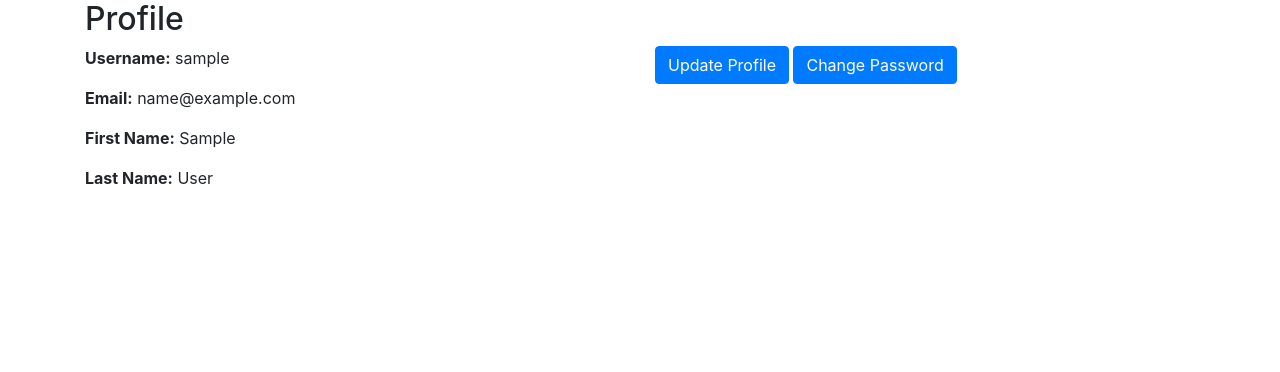
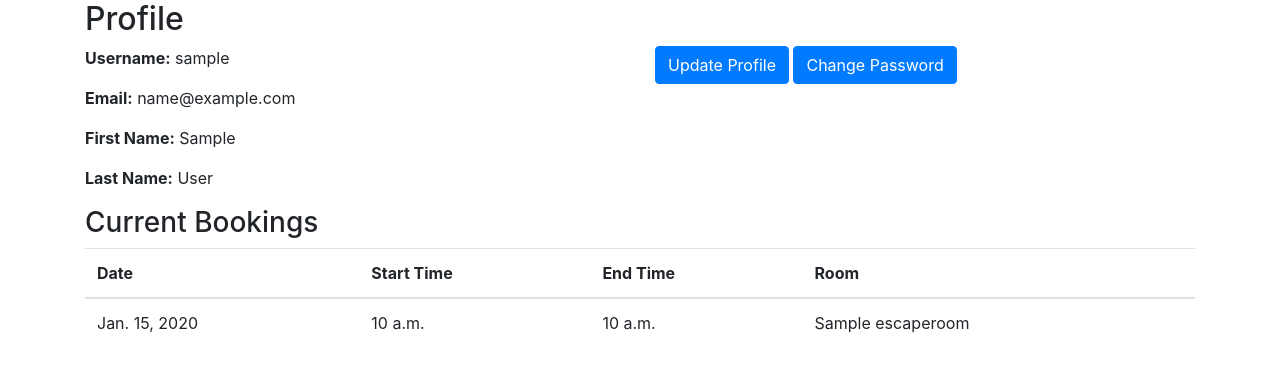
Before and after one commit to dcave14/Python-EscapeRoomAppointmentSystem, a Django app: page /users/profile/ in a window 1280 px wide. Shown: the part 58-430 px from the top of the page. Run offline with Django 5.2, Linux system fonts and the light colour scheme; a user stored in the database is signed in; tables that the repository leaves empty hold one stand-in row (values such as "Sample post"); some libraries are stand-ins or nearby versions.

Commit message:
View Bookings on your profile

```diff
--- a/escape_room_booking/users/templates/users/profile.html
+++ b/escape_room_booking/users/templates/users/profile.html
@@ -15,5 +15,26 @@
             <a href="{% url 'change_password' %}" class="btn btn-primary">Change Password</a>
         </div>
     </div>
+    <h3>Current Bookings</h3>
+    <table class="table">
+        <thead>
+            <tr>
+                <th>Date</th>
+                <th>Start Time</th>
+                <th>End Time</th>
+                <th>Room</th>
+            </tr>
+        </thead>
+        <tbody>
+            {% for booking in bookings %}
+            <tr>
+                <td>{{ booking.date }}</td>
+                <td>{{ booking.start_time }}</td>
+                <td>{{ booking.end_time }}</td>
+                <td>{{ booking.room }}</td>
+            </tr>
+            {% endfor %}
+        </tbody>
+    </table>
 </div>
 {% endblock %}
--- a/escape_room_booking/users/views.py
+++ b/escape_room_booking/users/views.py
@@ -1,10 +1,12 @@
 from django.shortcuts import render, redirect
 from django.contrib.auth import authenticate, login
+
 from .forms import UserRegistrationForm
 from django.contrib.auth.decorators import login_required
 from .forms import UserUpdateForm
 from django.contrib.auth.forms import PasswordChangeForm
 from django.contrib import messages
+from booking.models import Booking
 
 def register(request):
     if request.method == 'POST':
@@ -38,11 +40,11 @@ def user_login(request):
 
 @login_required
 def profile(request):
-    return render(request, 'users/profile.html')
+    # Fetch the bookings of the current user
+    bookings = Booking.objects.filter(user=request.user)
 
-@login_required
-def profile(request):
-    return render(request, 'users/profile.html')
+    # Pass the bookings to the template
+    return render(request, 'users/profile.html', {'bookings': bookings})
 
 @login_required
 def update_profile(request):
```
Also changed, not shown: project_files_concatenated.txt (+18 -0 lines).
